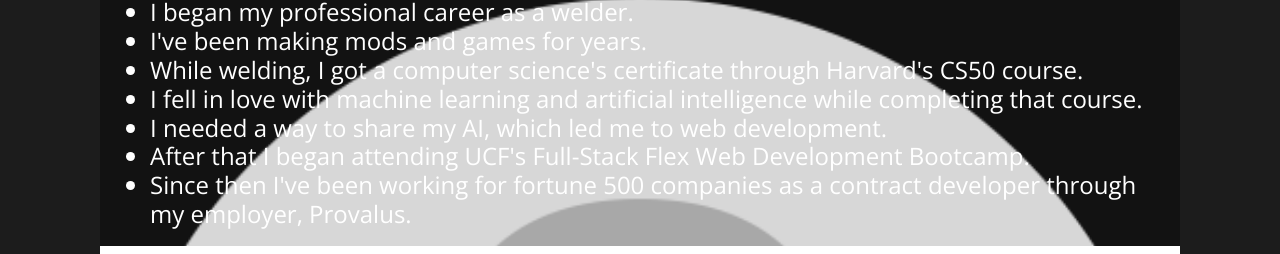
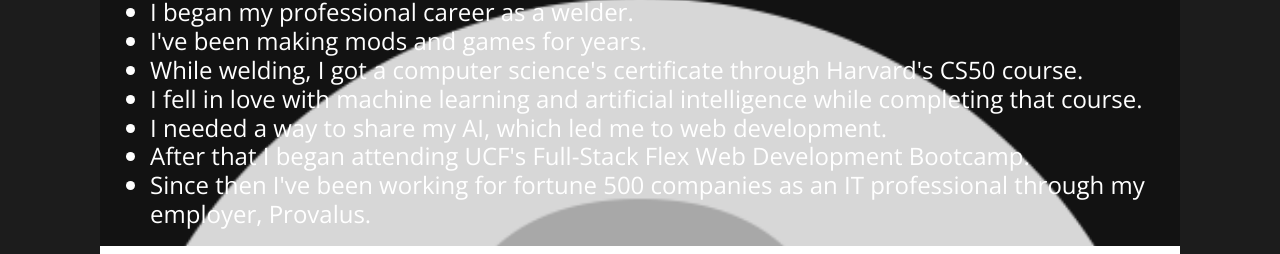
Before and after one commit to OdincoGaming/portfolio_v3, a plain HTML site: page index.html in a window 1280 px wide. Shown: the part 2788-3042 px from the top of the page. Drawn offline with nearby package versions, Linux system fonts and the light colour scheme; files whose address does not match are found by name.

Commit message:
slight change to info

```diff
--- a/index.html
+++ b/index.html
@@ -264,7 +264,7 @@
                                                 <li>I fell in love with machine learning and artificial intelligence while completing that course.</li>
                                                 <li>I needed a way to share my AI, which led me to web development.</li>
                                                 <li>After that I began attending UCF's Full-Stack Flex Web Development Bootcamp.</li>
-                                                <li>Since then I've been working for fortune 500 companies as a contract developer through my employer, Provalus.</li>
+                                                <li>Since then I've been working for fortune 500 companies as an IT professional through my employer, Provalus.</li>
                                             </ul>
                                         </h4>
                                     </div>
```
